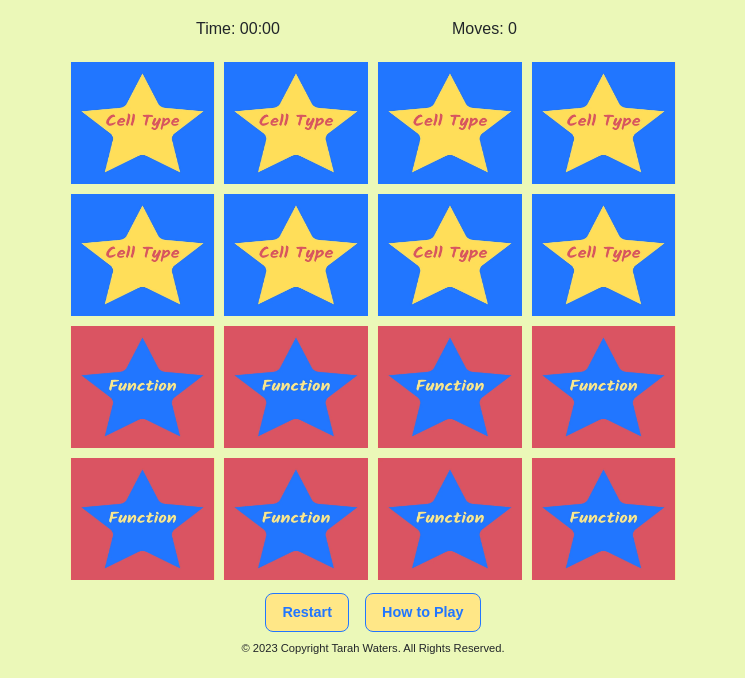
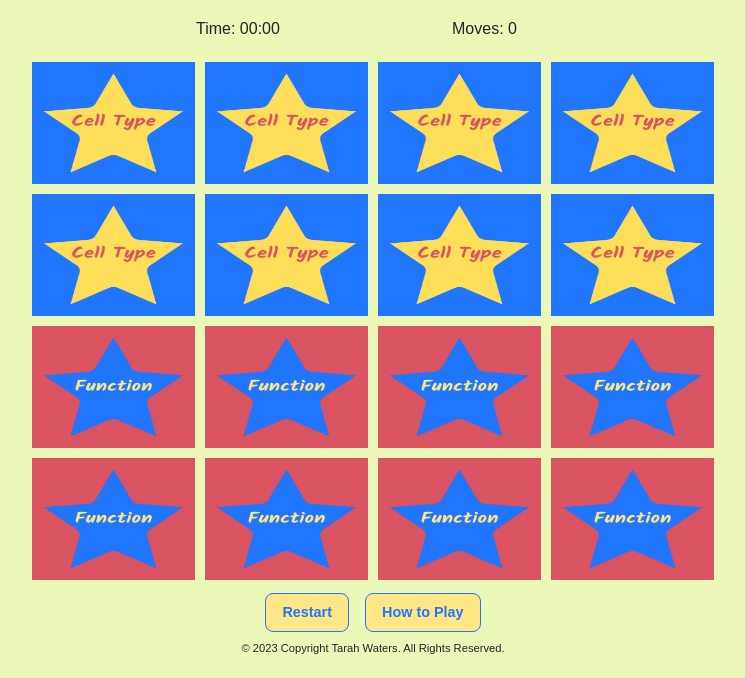
Before and after one commit to tarahwaters/milestone-project2, a plain HTML site: page index.html in a window 1536 px wide. Shown: the part 122-800 px from the top of the page, without its empty margins (395-1140 px from the left). Drawn offline with nearby package versions, Linux system fonts and the light colour scheme; a web font is replaced by a local one.

Commit message:
Delete card-container property from 1500px mediaQ

```diff
--- a/assets/css/style.css
+++ b/assets/css/style.css
@@ -327,11 +327,6 @@ p {
 
 @media only screen and (min-width: 1500px) {
 
-    #cell-card-container, #descriptive-card-container {
-        width: 40vw;
-        height: 33vh;
-    }
-
      #game-feedback {
         width: 25%;
     }
```
